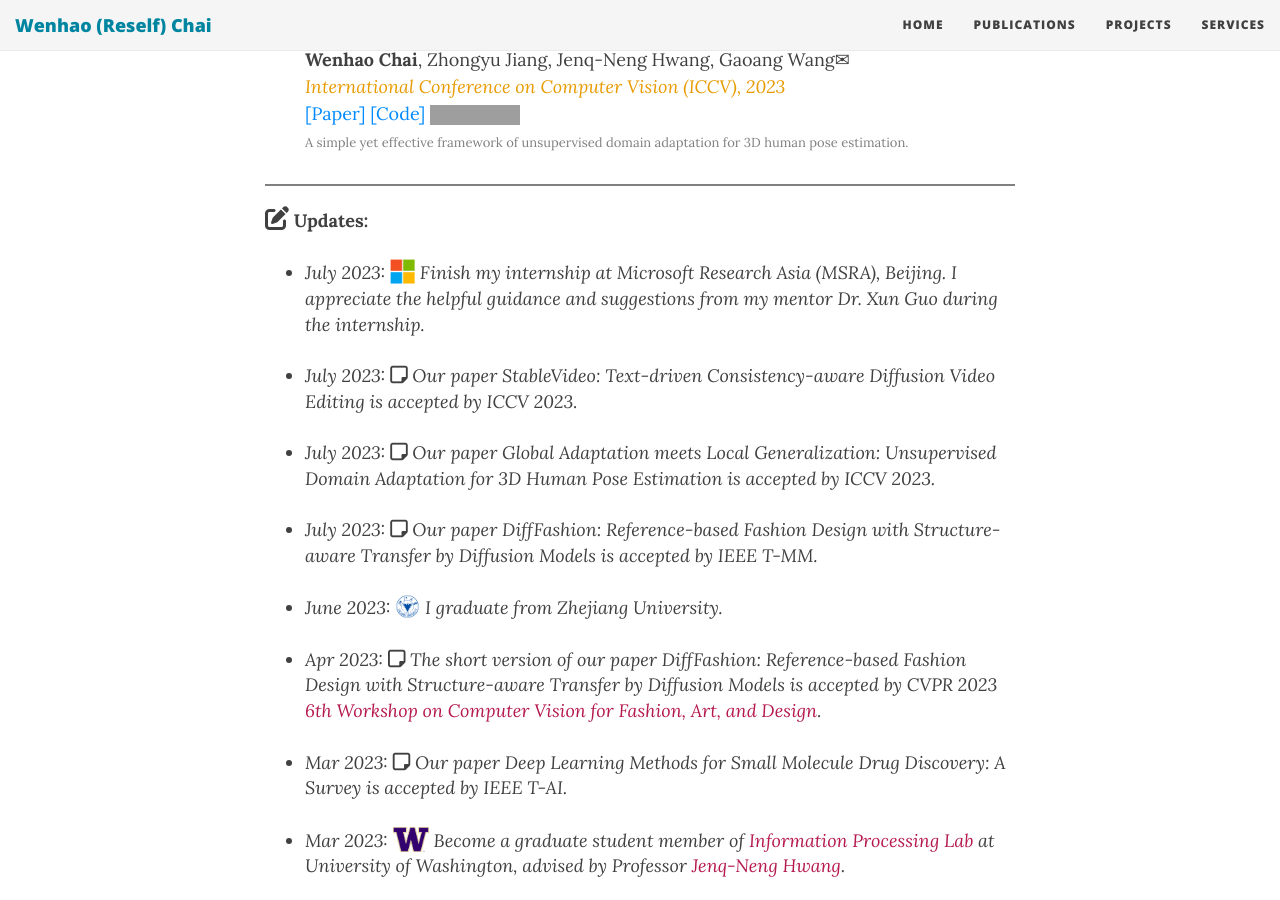
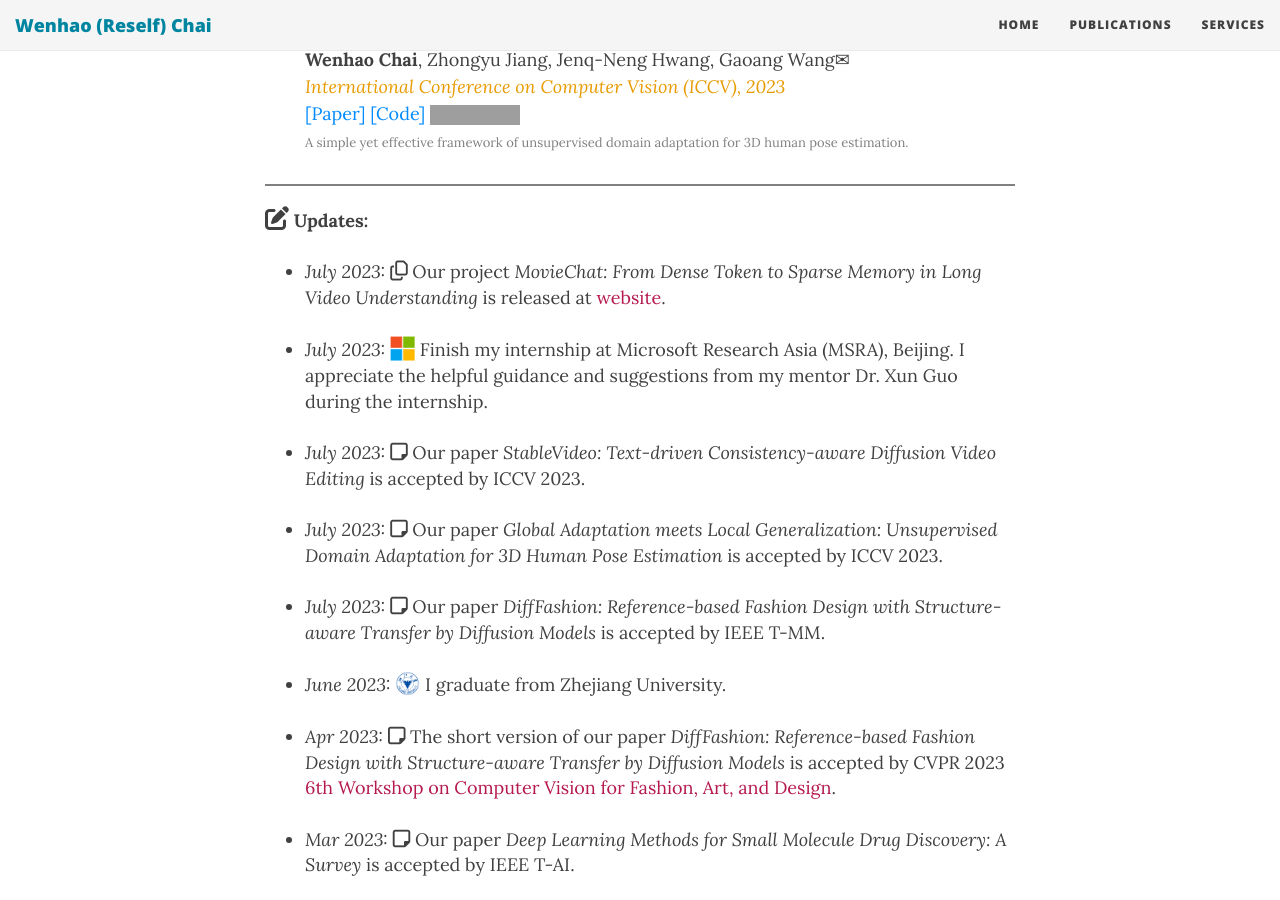
Before and after one commit to hikomal/hikomal.github.io, a Jekyll site: the page built from index.html, in a window 1280 px wide and 900 px high, scrolled down 855 px. Built offline with Jekyll 4.4.1, drawn with Linux system fonts in a browser that asks for light colours; nearby versions of some CDN libraries; the list of posts is cut into pages by our own code; grey boxes are pictures that could not be loaded.

Commit message:
update proj

```diff
--- a/_config.yml
+++ b/_config.yml
@@ -25,7 +25,7 @@ description:
 navbar-links:
   Home: ""
   Publications: "publications"
-  Projects: "projects"
+  # Projects: "projects"
   # People: "people"
   Services: "services"
 
--- a/index.html
+++ b/index.html
@@ -76,7 +76,10 @@ Also see <a href="https://rese1f.github.io/publications" target="_blank">Publica
 <b><i class="fa-solid fa-pen-to-square" style="font-size:24px"></i> Updates:</b><br><br>
 
 <ul>
-	<li><i>July 2023: <img src="static/imgs/microsoft.png" width="25" height="25" style="vertical-align:text-bottom"/> Finish my internship at Microsoft Research Asia (MSRA), Beijing. I appreciate the helpful guidance and suggestions from my mentor Dr. Xun Guo during the internship.
+	<li><i>July 2023:</i> <i class="fa-regular fa-copy" style="font-size:20px"></i> Our project <i>MovieChat: From Dense Token to Sparse Memory in Long Video Understanding</i> is released at <a href="https://rese1f.github.io/MovieChat/">website</a>.
+	</li><br>
+
+	<li><i>July 2023:</i> <img src="static/imgs/microsoft.png" width="25" height="25" style="vertical-align:text-bottom"/> Finish my internship at Microsoft Research Asia (MSRA), Beijing. I appreciate the helpful guidance and suggestions from my mentor Dr. Xun Guo during the internship.
 	</li><br>
 
 	<li><i>July 2023:</i> <i class="fa-regular fa-note-sticky" style="font-size:20px"></i> Our paper <i>StableVideo: Text-driven Consistency-aware Diffusion Video Editing</i> is accepted by ICCV 2023.
```
